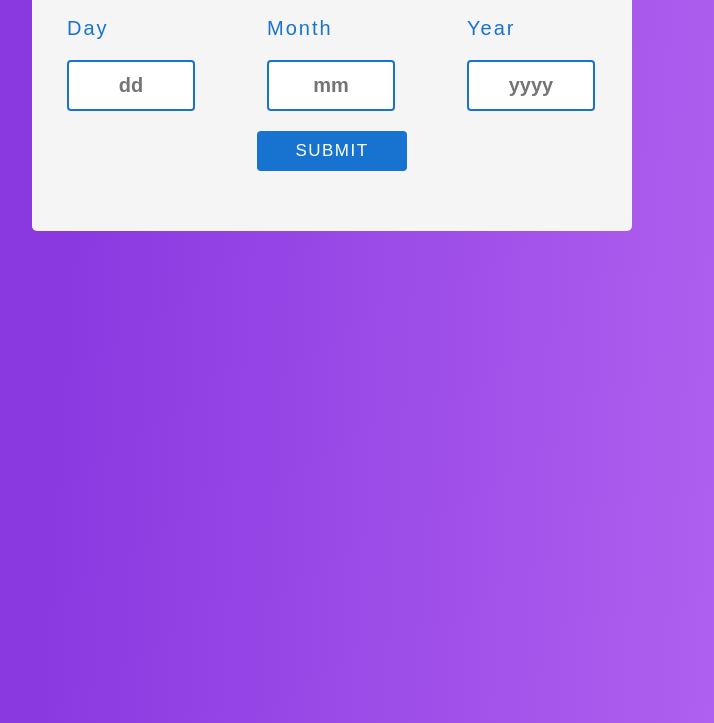
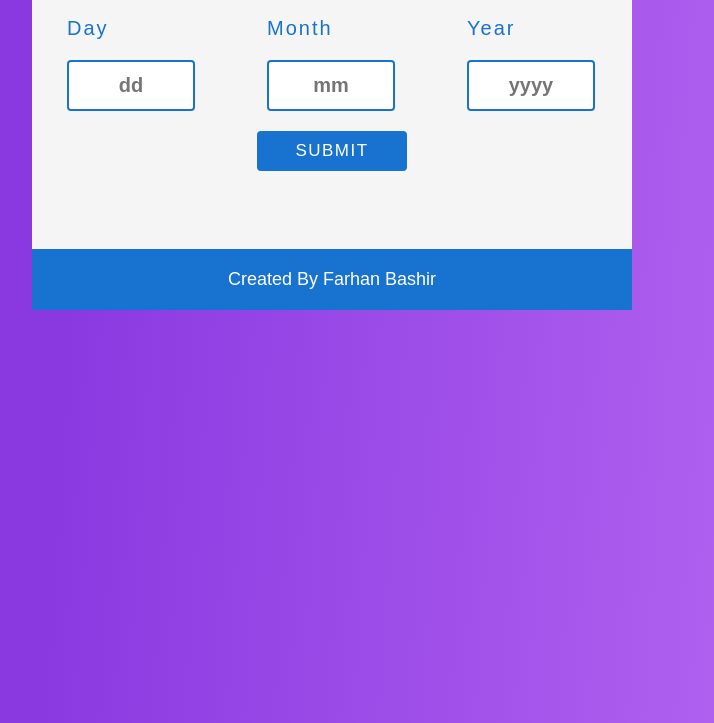
Before and after one commit to Farhan-PK/Age_Calculator, a plain HTML site: page index.html in a window 1280 px wide. Shown: the part 97-820 px from the top of the page, without its empty margins (308-1022 px from the left). Drawn offline with Linux system fonts and the light colour scheme.

Commit message:
Age Calculator

```diff
--- a/index.html
+++ b/index.html
@@ -59,6 +59,9 @@
         </div>
         <div id="age"></div>
       </form>
+      <div>
+          <H3 id="author">Created By Farhan Bashir</H3>
+      </div>
     </div>
   </body>
   <script src="app.js"></script>
--- a/style.css
+++ b/style.css
@@ -95,3 +95,14 @@ input[type="button"] {
     color: #1873d0;
     padding: 20px;
 }
+#author
+{
+    text-align: center;
+    font-size: 18px;
+    color: white;
+    padding: 20px;
+    font-weight: normal;
+    font-family: sans-serif;
+    background-color: #1873d0;
+
+}
```
